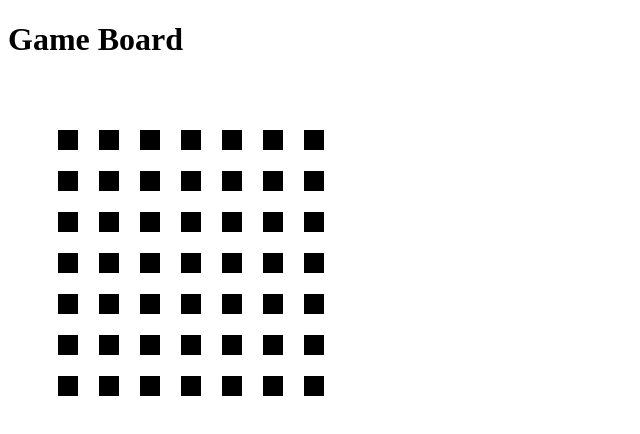
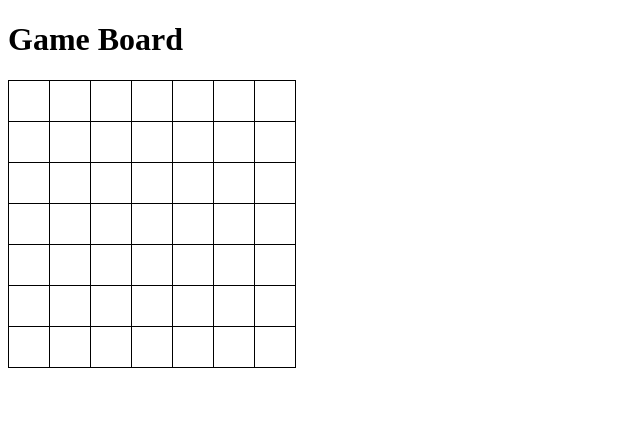
Before and after one commit to mingluzhao/ctf-experiment, a React (Create React App) app in the folder ctf/: page / in a window 1280 px wide. Shown: the top 434 px of the page, without its empty margins (0-640 px from the left). Built offline with nearby package versions, Linux system fonts and the light colour scheme.

Commit message:
Updated CSS of squares to resemble grids
Changed the width, height, color, and borders

```diff
--- a/ctf/src/SquareParent.css
+++ b/ctf/src/SquareParent.css
@@ -1,6 +1,6 @@
 .square {
-  width: 20px;
-  height: 20px;
-  background-color: black;
-  margin: 50px;
+  width: 40px;
+  height: 40px;
+  background-color: #fff; /* set background color to white */
+  border: 1px solid #000; /* set border color to black */
 }
```
Also changed, not shown: ctf/src/GameBoard.js (line endings or trailing spaces).
